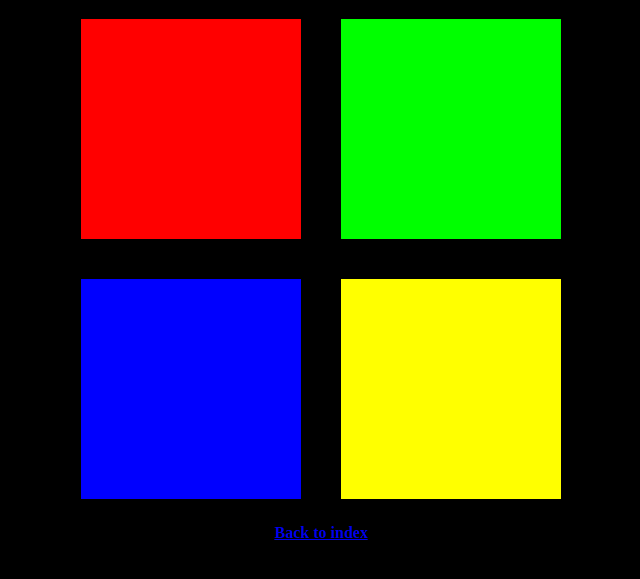
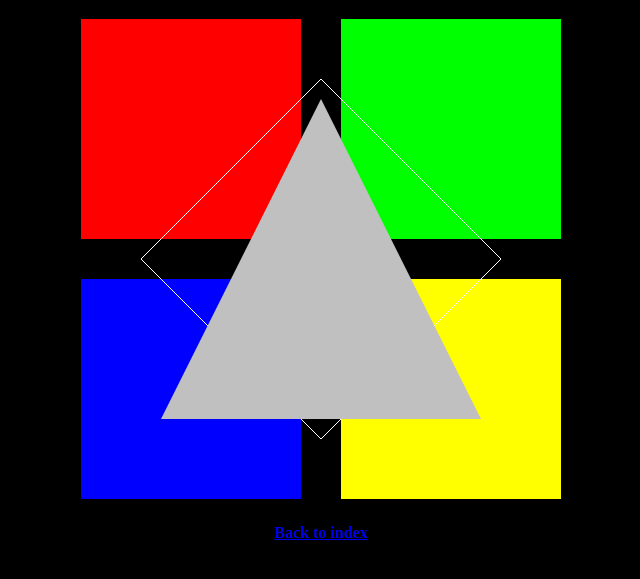
Before and after one commit to weetabix-su/websandbox, a plain HTML site: page canvas.html in a window 1280 px wide. Shown: the part 61-640 px from the top of the page, without its empty margins (319-959 px from the left). Drawn offline with Linux system fonts and the light colour scheme.

Commit message:
More canvas samples + CRLF fix

```diff
--- a/canvas.html
+++ b/canvas.html
@@ -6,6 +6,7 @@
 			function canvasLoader(){
 			var weetCanvas = document.getElementById('weetcan');
 			var weetcanvas1 = weetCanvas.getContext('2d');
+			//1. Filled rectangle sample
 			weetcanvas1.fillStyle = "rgba(255, 0, 0, 1)";
 			weetcanvas1.fillRect(0, 0, 220, 220);
 			weetcanvas1.fillStyle = "rgba(0, 0, 255, 1)";
@@ -14,6 +15,23 @@
 			weetcanvas1.fillRect(260, 0, 220, 220);
 			weetcanvas1.fillStyle = "rgba(255, 255, 0, 1)";
 			weetcanvas1.fillRect(260, 260, 220, 220);
+			//2. Line art sample
+			weetcanvas1.beginPath();
+			weetcanvas1.strokeStyle = "rgba(255, 255, 255, 1)";
+			weetcanvas1.moveTo(240, 60);
+			weetcanvas1.lineTo(420, 240);
+			weetcanvas1.lineTo(240, 420);
+			weetcanvas1.lineTo(60, 240);
+			weetcanvas1.closePath();
+			weetcanvas1.stroke();
+			//3. Filled line art sample
+			weetcanvas1.fillStyle = "rgba(192, 192, 192, 1)";
+			weetcanvas1.beginPath();
+			weetcanvas1.moveTo(240, 80);
+			weetcanvas1.lineTo(400, 400);
+			weetcanvas1.lineTo(80, 400);
+			weetcanvas1.closePath();
+			weetcanvas1.fill();
 			}
 		</script>
 	</head>
```
Also changed, not shown: index.html (+3 -1 lines). Lines whose indentation alone changed are shown as unchanged.
